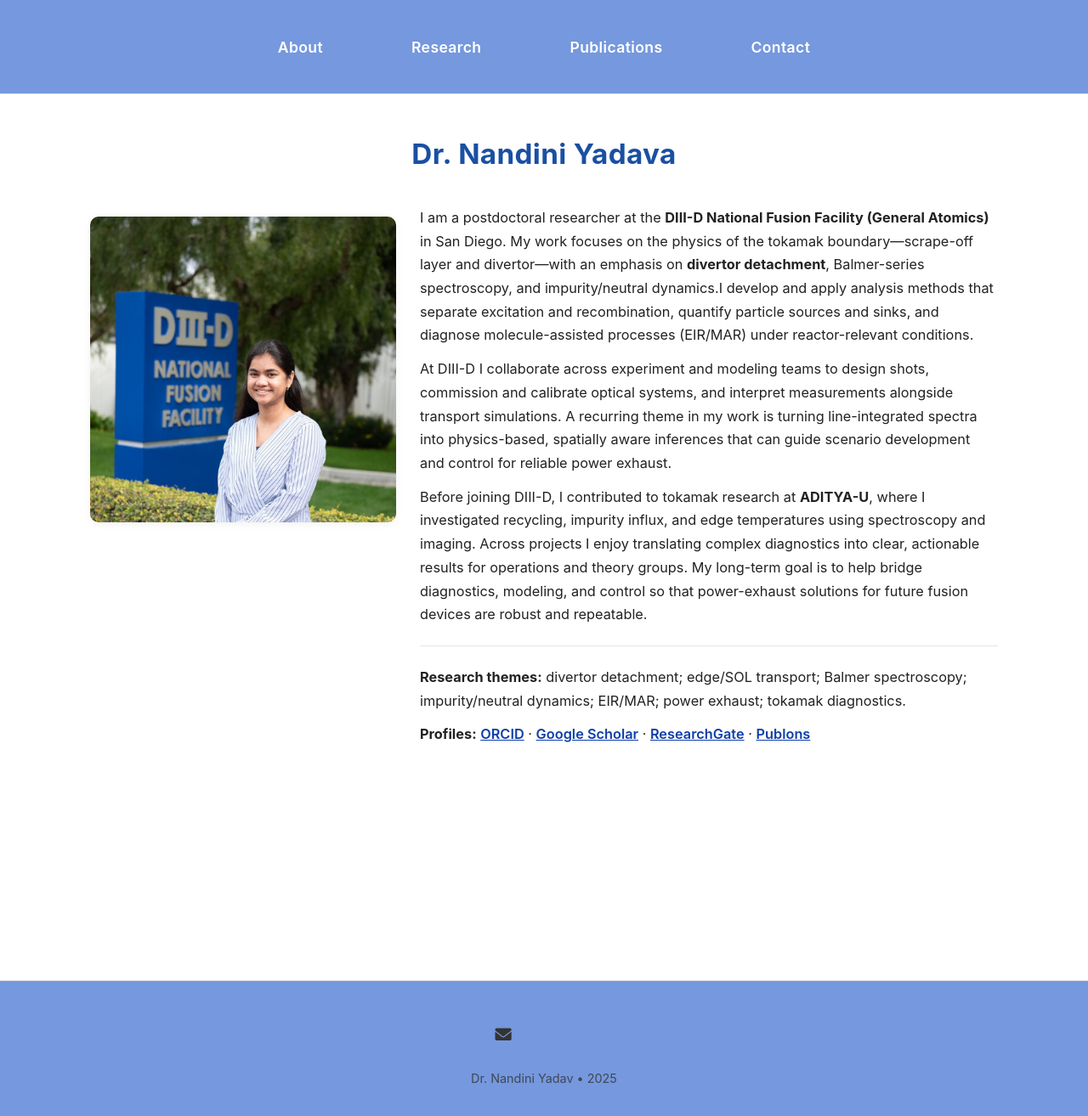
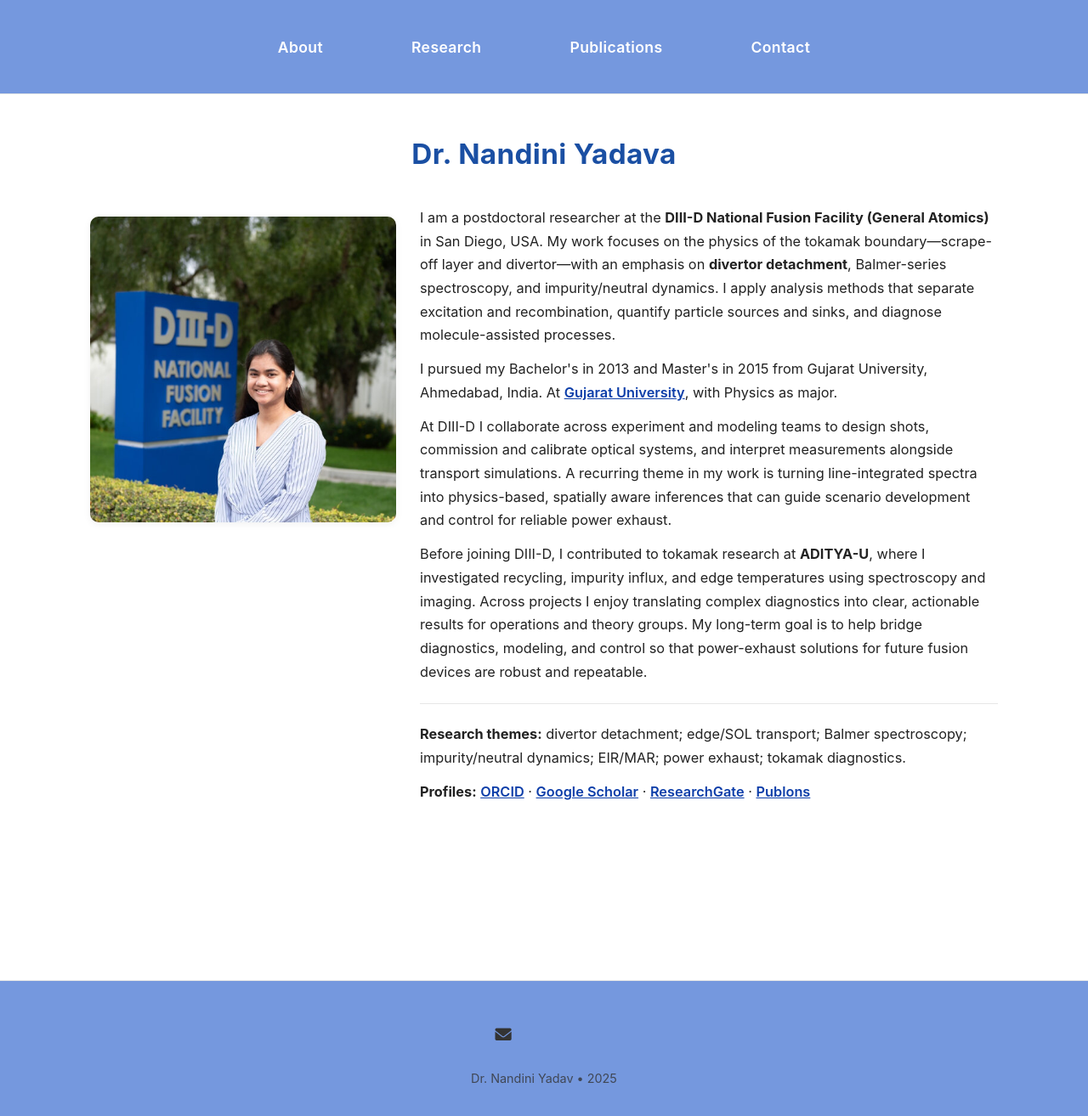
Before and after one commit to nandiniyadavaa/Researcher-NandiniYadav, a Jekyll site: the page built from pages/about.md, in a window 1280 px wide and 1329 px high. Shown: the top 1314 px of the window at 85% size. Built offline with Jekyll 4.4.1, drawn with Linux system fonts in a browser that asks for light colours; a style sheet for code colours, icons or effects is not loaded.

Commit message:
Update about.md

```diff
--- a/pages/about.md
+++ b/pages/about.md
@@ -52,9 +52,15 @@ redirect_from:
     <div class="about-body">
 
       <p>
-        I am a postdoctoral researcher at the
-        <strong>DIII-D National Fusion Facility (General Atomics)</strong> in San Diego. My work focuses on the physics of the tokamak boundary—scrape-off layer and divertor—with an emphasis on <strong>divertor detachment</strong>, Balmer-series spectroscopy, and impurity/neutral dynamics.I develop and apply analysis methods that separate excitation and recombination, quantify particle sources and sinks, and diagnose molecule-assisted processes (EIR/MAR) under reactor-relevant conditions.
+        I am a postdoctoral researcher at the <strong>DIII-D National Fusion Facility (General Atomics)</strong> in San Diego, USA. My work focuses on the physics of the tokamak boundary—scrape-off layer and divertor—with an emphasis on <strong>divertor detachment</strong>, Balmer-series spectroscopy, and impurity/neutral dynamics. I apply analysis methods that separate excitation and recombination, quantify particle sources and sinks, and diagnose molecule-assisted processes.
       </p>
+
+      <p>
+        I pursued my Bachelor's in 2013 and Master's in 2015 from Gujarat University, Ahmedabad, India.
+At <a href="https://www.gujaratuniversity.ac.in" target="_blank" rel="noopener">Gujarat University</a>, with Physics as major.
+
+      </p>
+
 
       <p>
         At DIII-D I collaborate across experiment and modeling teams to design shots, commission and calibrate optical systems, and interpret measurements alongside transport simulations. A recurring theme in my work is turning line-integrated spectra into physics-based, spatially aware inferences that can guide scenario development and control for reliable power exhaust.
```
